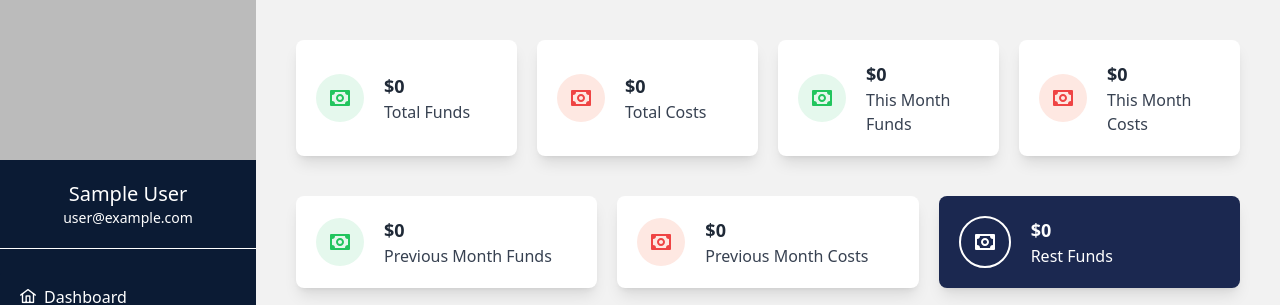
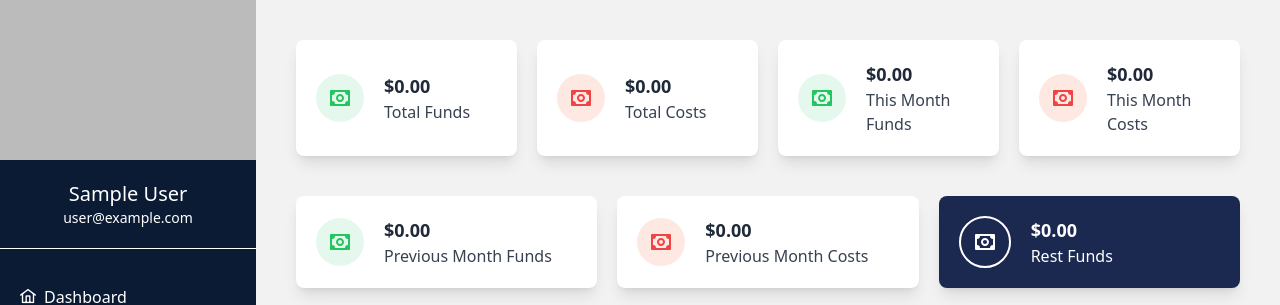
Before and after one commit to freelancershijan/Expense-Tracker-Application, a React (Create React App) app: page / in a window 1280 px wide. Shown: the top 305 px of the page. Built offline with nearby package versions, Linux system fonts and the light colour scheme; no server answers; sample sign-in values are in the browser's storage.

Commit message:
dollar symmbole added

```diff
--- a/src/Components/PieChart.js
+++ b/src/Components/PieChart.js
@@ -52,16 +52,12 @@ const PieChart = () => {
                       label: 'Income',
                       backgroundColor: documentStyle.getPropertyValue('--green-700'),
                       data: Object.values(incomeResponse.data),
-                      borderColor: 'white',
-                      borderWidth: 2
                     },
                     {
                       type: 'bar',
                       label: 'Expense',
                       backgroundColor: documentStyle.getPropertyValue('--red-700'),
                       data: Object.values(expenseResponse.data),
-                      borderColor: 'white',
-                      borderWidth: 2
                     }
                   ]
                 };
--- a/src/Dashboard/CostsCategory.js
+++ b/src/Dashboard/CostsCategory.js
@@ -22,7 +22,7 @@ const CostsCategory = () => {
 
                                </div>
                                <div class="">
-                                   <div class="text-lg font-semibold text-gray-800">${fctg.value}</div>
+                                   <div class="text-lg font-semibold text-gray-800">{fctg.value.toLocaleString('en-US', { style: 'currency', currency: 'USD' })}</div>
                                    <p class="text-gray-700">{fctg.name}</p>
                                </div>
                            </div>
--- a/src/Dashboard/Dashboard.js
+++ b/src/Dashboard/Dashboard.js
@@ -19,7 +19,7 @@ const Dashboard = () => {
 
                         </div>
                         <div>
-                            <div class="text-lg font-semibold text-gray-800">${sum}</div>
+                            <div class="text-lg font-semibold text-gray-800">{sum.toLocaleString('en-US', { style: 'currency', currency: 'USD' })}</div>
                             <p class="text-gray-700">Total Funds</p>
                         </div>
                     </div>
@@ -32,7 +32,7 @@ const Dashboard = () => {
                         </div>
 
                         <div class="">
-                            <div class="text-lg font-semibold text-gray-800">${cost}</div>
+                            <div class="text-lg font-semibold text-gray-800">{cost.toLocaleString('en-US', { style: 'currency', currency: 'USD' })}</div>
                             <p class="text-gray-700">Total Costs</p>
                         </div>
                     </div>
@@ -45,7 +45,7 @@ const Dashboard = () => {
                     </div>
 
                     <div class="">
-                        <div class="text-lg font-semibold text-gray-800">${getCurrentMonthFundsTotal()}</div>
+                        <div class="text-lg font-semibold text-gray-800">{getCurrentMonthFundsTotal().toLocaleString('en-US', { style: 'currency', currency: 'USD' })}</div>
                         <p class="text-gray-700">This Month Funds</p>
                     </div>
                 </div>
@@ -56,7 +56,7 @@ const Dashboard = () => {
                     </div>
 
                     <div class="">
-                        <div class="text-lg font-semibold text-gray-800">${getCurrentMonthCostsTotal()}</div>
+                        <div class="text-lg font-semibold text-gray-800">{getCurrentMonthCostsTotal().toLocaleString('en-US', { style: 'currency', currency: 'USD' })}</div>
                         <p class="text-gray-700">This Month Costs</p>
                     </div>
                 </div>
@@ -73,7 +73,7 @@ const Dashboard = () => {
 
                     </div>
                     <div class="">
-                        <div class="text-lg font-semibold text-gray-800">${totalEarnings}</div>
+                        <div class="text-lg font-semibold text-gray-800">{totalEarnings.toLocaleString('en-US', { style: 'currency', currency: 'USD' })}</div>
                         <p class="text-gray-700">Previous Month Funds</p>
                     </div>
                 </div>
@@ -84,7 +84,7 @@ const Dashboard = () => {
                     </div>
 
                     <div class="">
-                        <div class="text-lg font-semibold text-gray-800">${totalCosts}</div>
+                        <div class="text-lg font-semibold text-gray-800">{totalCosts.toLocaleString('en-US', { style: 'currency', currency: 'USD' })}</div>
                         <p class="text-gray-700">Previous Month Costs</p>
                     </div>
                 </div>
@@ -95,7 +95,7 @@ const Dashboard = () => {
                     </div>
 
                     <div class="">
-                        <div class="text-lg font-semibold text-white">${rest}</div>
+                        <div class="text-lg font-semibold text-white">{rest.toLocaleString('en-US', { style: 'currency', currency: 'USD' })}</div>
                         <p class="text-white">Rest Funds</p>
                     </div>
                 </div>
--- a/src/Dashboard/FundsCategory.js
+++ b/src/Dashboard/FundsCategory.js
@@ -29,7 +29,7 @@ const FundsCategory = () => {
 
                         </div>
                         <div class="">
-                            <div class="text-lg font-semibold text-gray-800">${fctg.value}</div>
+                            <div class="text-lg font-semibold text-gray-800">{fctg.value.toLocaleString('en-US', { style: 'currency', currency: 'USD' })}</div>
                             <p class="text-gray-700">{fctg.name}</p>
                         </div>
 
```
